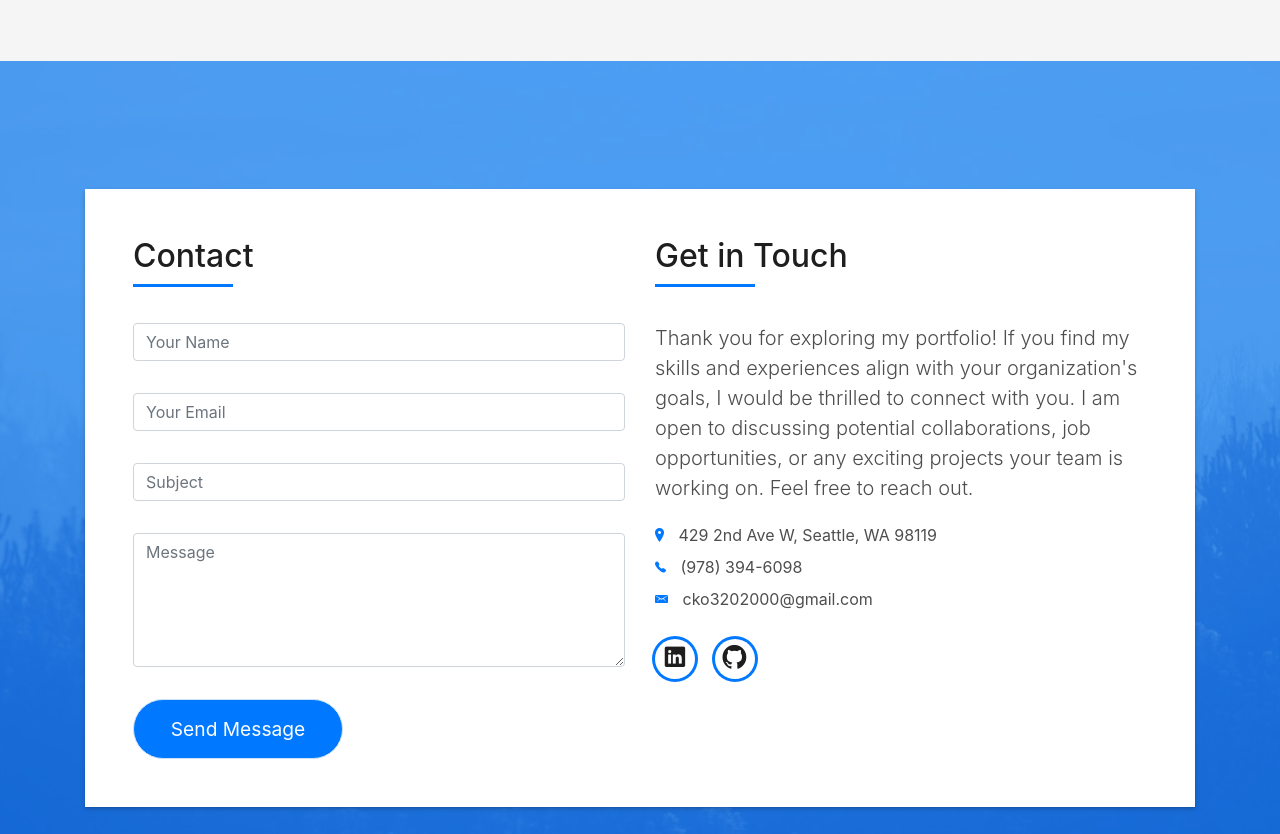
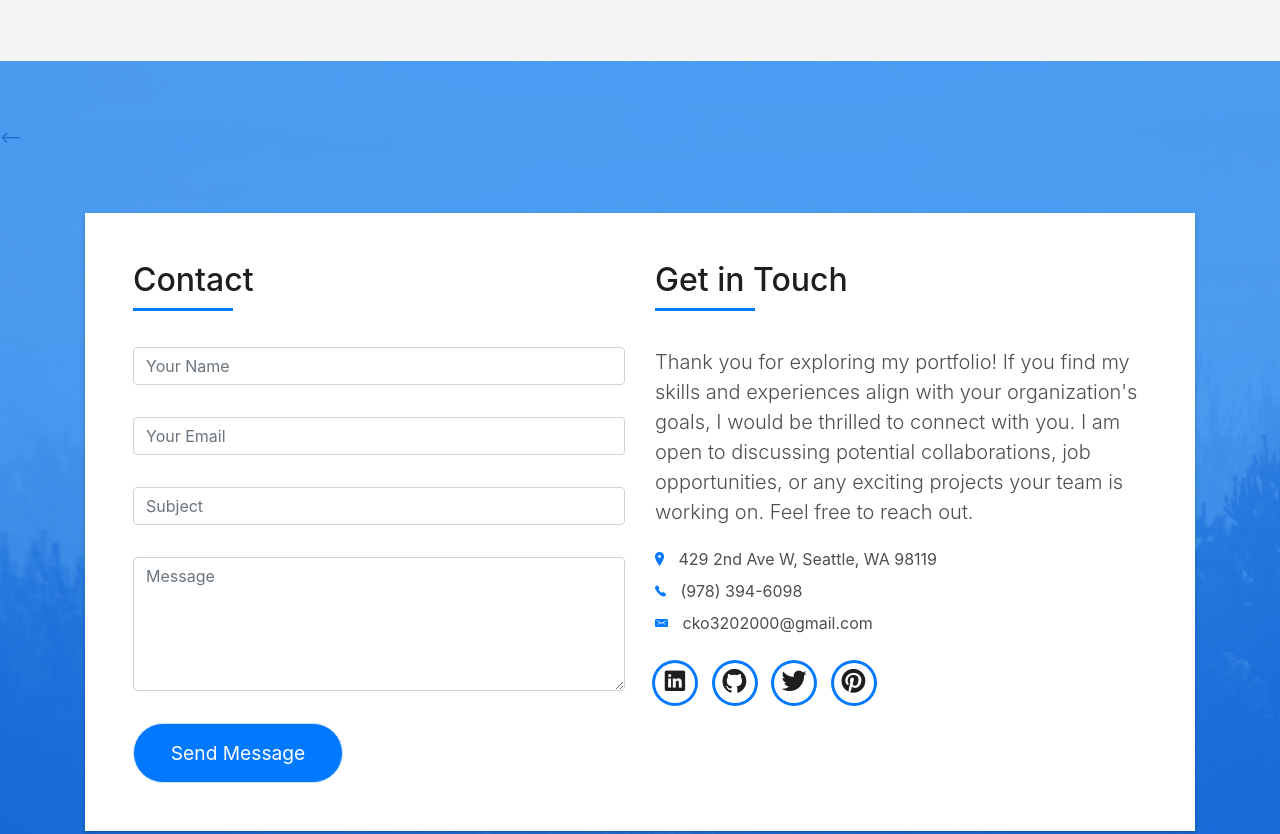
Before and after one commit to Cherry-Ko-20/Cherry.github.io, a plain HTML site: page index.html in a window 1280 px wide. Shown: the part 4201-5035 px from the top of the page. Drawn offline with Linux system fonts and the light colour scheme; files whose address does not match are found by name.

```diff
--- a/index.html
+++ b/index.html
@@ -540,7 +540,7 @@
   / Section Contact-Footer Star / -->
   <section class="paralax-mf footer-paralax bg-image sect-mt4 route" style="background-image: url(img/overlay-bg.jpg)">
     <div class="overlay-mf"></div>
-    <div class="container">
+    <-- <div class="container">
       <div class="row">
         <div class="col-sm-12">
           <div class="contact-mf">
@@ -610,8 +610,8 @@
                     <ul>
                       <li><a href="https://www.linkedin.com/in/cherry-ko2000/"><span class="ico-circle"><i class="ion-social-linkedin"></i></a></span></a></li>
                       <li><a href="https://github.com/Cherry-Ko-20"><span class="ico-circle"><i class="ion-social-github"></i></span></a></li>
-                      <!-- <li><a href=""><span class="ico-circle"><i class="ion-social-twitter"></i></span></a></li>
-                      <li><a href=""><span class="ico-circle"><i class="ion-social-pinterest"></i></span></a></li> -->
+                      <li><a href=""><span class="ico-circle"><i class="ion-social-twitter"></i></span></a></li>
+                      <li><a href=""><span class="ico-circle"><i class="ion-social-pinterest"></i></span></a></li>
                     </ul>
                   </div>
                 </div>
@@ -620,7 +620,7 @@
           </div>
         </div>
       </div>
-    </div>
+    </div> -->
     <footer>
       <div class="container">
         <div class="row">
```
